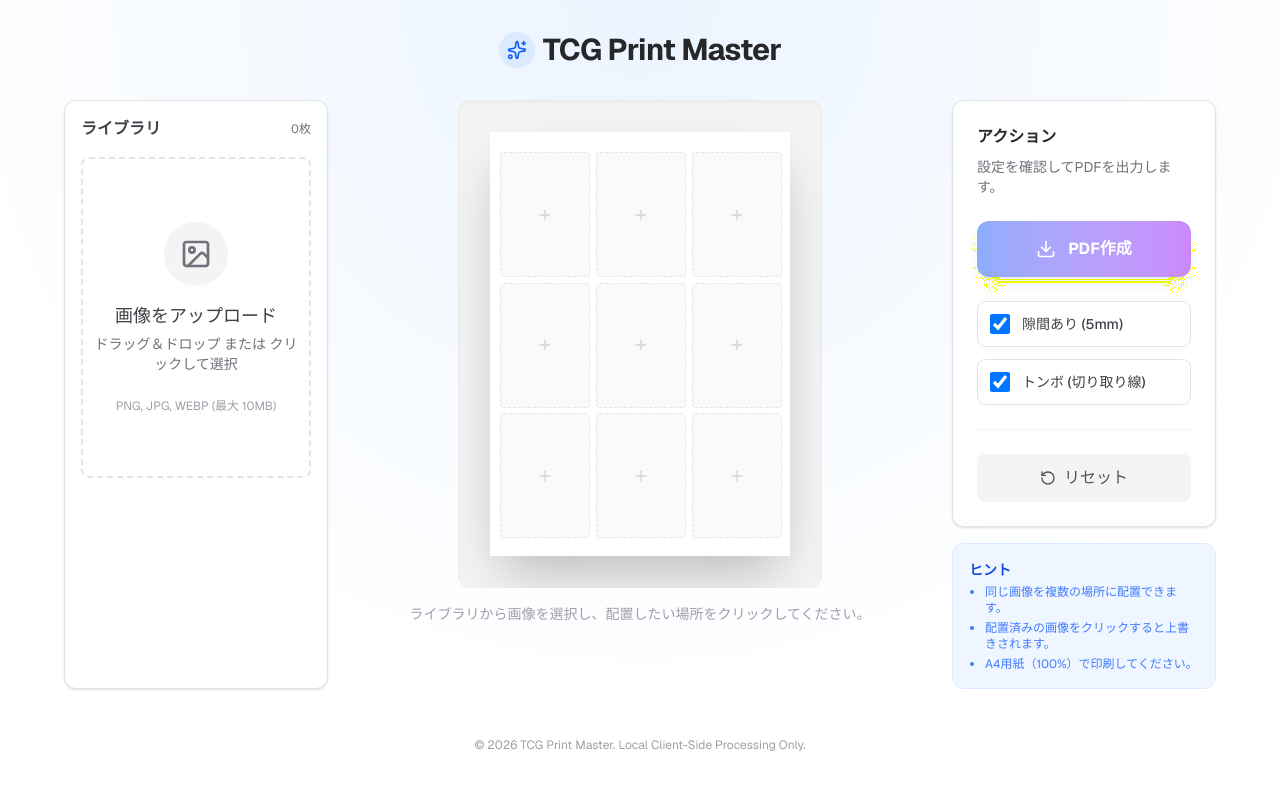
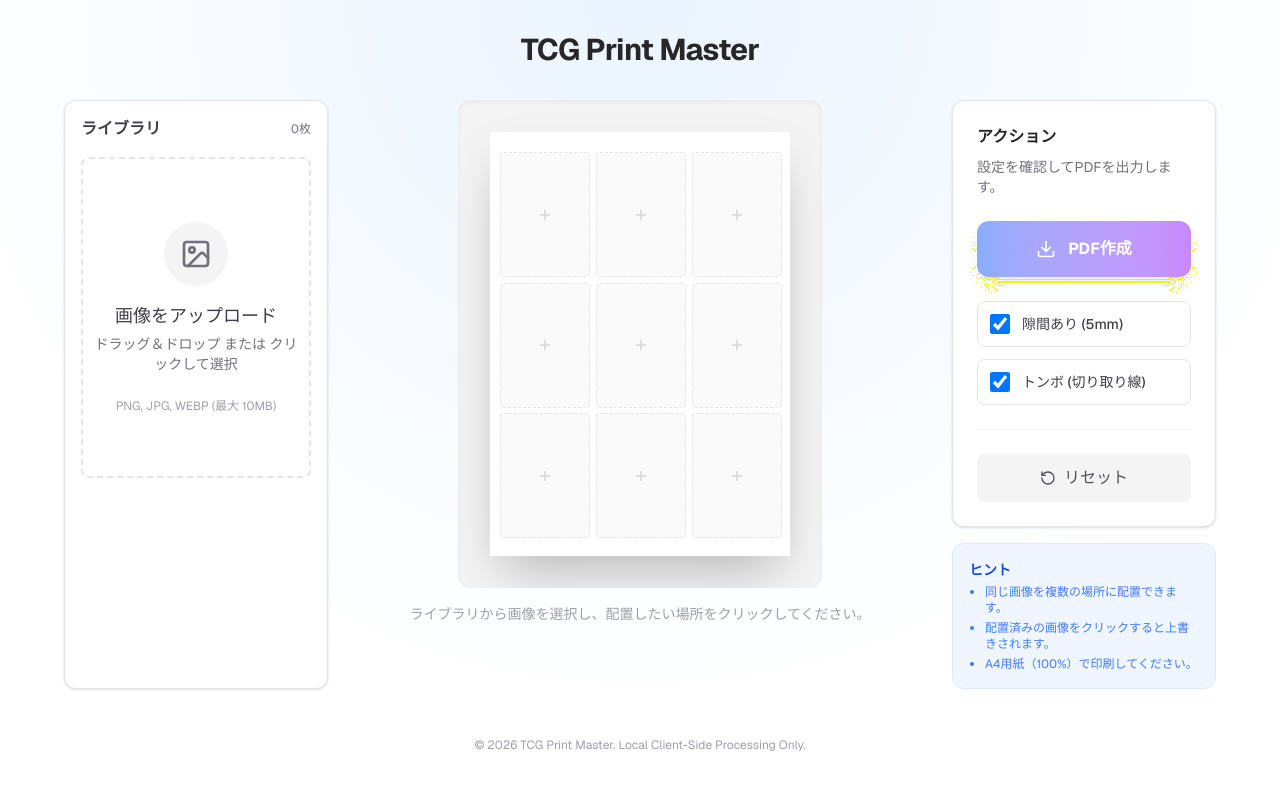
Before and after one commit to dashimaki360/TCG-Print-Master, a Next.js app: page / in a window 1280 px wide. Shown: the top 790 px of the page. Built offline with nearby package versions, Linux system fonts and the light colour scheme.

Commit message:
Remove sparkles icon from header

```diff
--- a/src/app/page.tsx
+++ b/src/app/page.tsx
@@ -3,7 +3,7 @@
 import React, { useState } from 'react';
 import { ImageUploader } from '@/components/image-uploader';
 import { generateTCGPdf, downloadPdf } from '@/lib/pdf-generator';
-import { Download, RotateCcw, Sparkles, Plus, X, Trash2 } from 'lucide-react';
+import { Download, RotateCcw, Plus, X, Trash2 } from 'lucide-react';
 import { cn } from '@/lib/utils';
 
 export default function Home() {
@@ -73,9 +73,7 @@ export default function Home() {
       {/* Header */}
       <header className="flex flex-col items-center gap-4 text-center max-w-2xl mb-8 animate-in fade-in slide-in-from-top-4 duration-700">
         <div className="flex items-center gap-2">
-          <div className="flex items-center justify-center p-2 bg-blue-500/10 rounded-full">
-            <Sparkles className="w-5 h-5 text-blue-600" />
-          </div>
+
           <h1 className="text-2xl sm:text-3xl font-bold tracking-tight text-zinc-800">
             TCG Print Master
           </h1>
```
